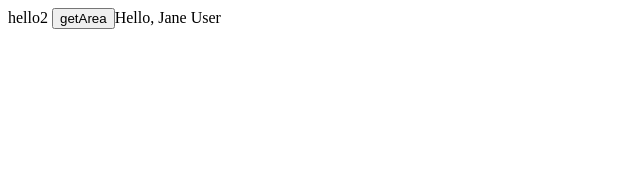
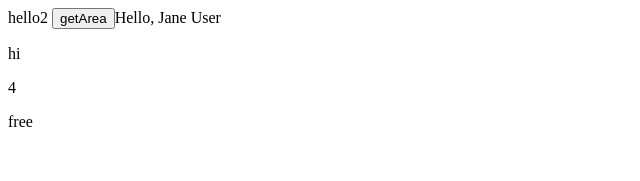
Before and after one commit to Dayoung3460/vue-ts-practice, a Vue app: page /#/2 in a window 1280 px wide. Shown: the top 181 px of the page, without its empty margins (0-640 px from the left). Built offline with nearby package versions, Linux system fonts and the light colour scheme.

Commit message:
practice - any type

```diff
--- a/src/components/Hello2.vue
+++ b/src/components/Hello2.vue
@@ -3,7 +3,9 @@
     hello2 {{ sayHi('ccccc') }}
     <button @click="getArea({ kind: 'triangle', x: 3, y: 4})">getArea</button>
     <span>{{ greeter(user3) }}</span>
-
+    <p>{{ notSure }}</p>
+    <p>{{ notSureSecond.toFixed() }}</p>
+    <p>{{ list[2] }}</p>
   </div>
 </template>
 
@@ -13,12 +15,12 @@ import { Component } from 'vue-property-decorator';
 
 @Component
 export default class Hello2 extends HelloWorld {
-
-
   user = new UserAccount('Clara', 2)
   user2 = { firstName: 'Jane', lastName: 'User'}
   user3 = new Student('Jane', 'M', 'User')
-
+  notSure: any = 'hi'
+  notSureSecond: any = 4
+  list: any[] = [1, true, 'free']
 
   created() {
     console.log(this.name)
@@ -91,6 +93,25 @@ class Student {
   }
 }
 
+let notSure: any = 4
+notSure = 'maybe a string instead'
+console.log(notSure)
+
+
+
+
+let prettySure: Object = 4
+// error: property 'toFixed()' doesn't exist in object
+// prettySure.toFixed()
+console.log(prettySure)
+
+
+
+
+
+
+
+
 
 
 
```
